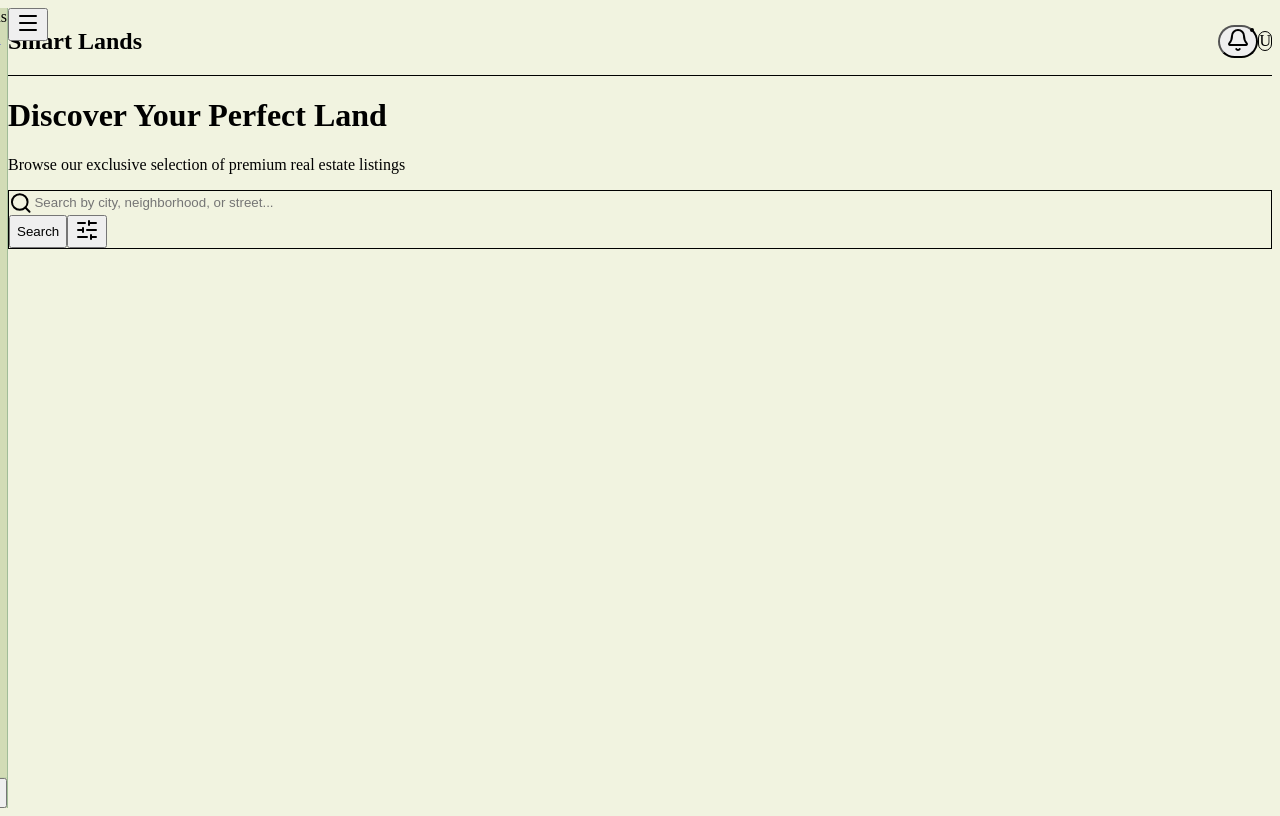
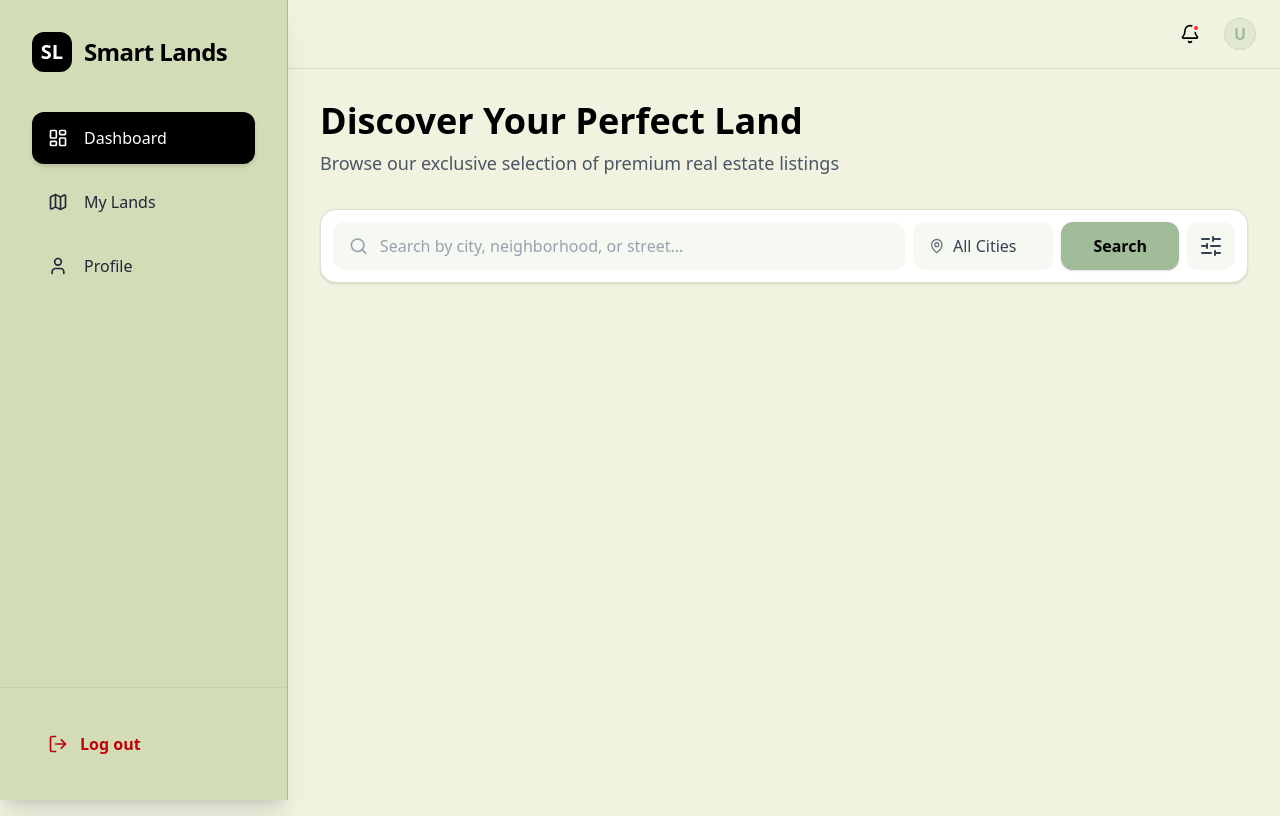
Before and after one commit to UIUO0/SmartLands, a Next.js app in the folder frontend/: page /dashboard in a window 1280 px wide. Built offline with nearby package versions, Linux system fonts and the light colour scheme; no server answers.

Commit message:
ts pmo ngl

```diff
--- a/frontend/src/app/globals.css
+++ b/frontend/src/app/globals.css
@@ -1,17 +1,27 @@
-@tailwind base;
-@tailwind components;
-@tailwind utilities;
+@import "tailwindcss";
 
-/* تعريف الألوان كمتغيرات CSS قياسية */
-:root {
-  --background: #F1F3E0;
-  --foreground: #000000;
-  --card: #D2DCB6;
-  --primary: #A1BC98;
+@theme {
+  /* تعريف ألوان Smart Lands بالطريقة الجديدة v4 */
+  --color-background: #F1F3E0;
+  --color-foreground: #000000;
+
+  --color-card: #D2DCB6;
+  --color-card-foreground: #000000;
+
+  --color-primary: #A1BC98;
+  --color-primary-foreground: #000000;
+
+  --color-secondary: #E2E8D5;
+  --color-muted: #6B7280;
+
+  --color-border: #A1BC98;
 }
 
-/* تطبيق الألوان على الصفحة */
-body {
-  background-color: var(--background);
-  color: var(--foreground);
+/* تنسيقات المتصفح الأساسية */
+@layer base {
+  body {
+    background-color: var(--color-background);
+    color: var(--color-foreground);
+    font-family: ui-sans-serif, system-ui, sans-serif; /* لإصلاح خط Times New Roman */
+  }
 }
--- a/frontend/tailwind.config.ts
+++ /dev/null
@@ -1,20 +0,0 @@
-import type { Config } from "tailwindcss";
-
-const config: Config = {
-  content: [
-    "./src/**/*.{js,ts,jsx,tsx,mdx}",
-  ],
-  theme: {
-    extend: {
-      colors: {
-        background: "var(--background)",
-        foreground: "var(--foreground)",
-        card: "var(--card)",
-        primary: "var(--primary)",
-      },
-    },
-  },
-  plugins: [],
-};
-
-export default config;
```
